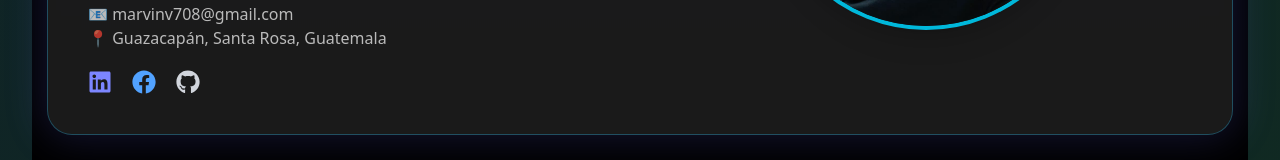
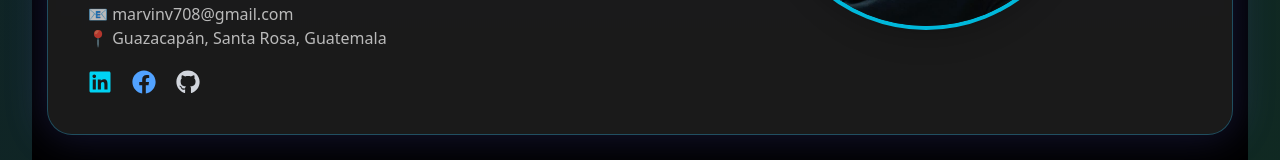
Before and after one commit to Alexmavl/Portafolio-mavl, a React (Vite) app: page / in a window 1280 px wide. Shown: the part 586-746 px from the top of the page. Built offline with nearby package versions, Linux system fonts and the light colour scheme.

Commit message:
cambios de dieño en la foto

```diff
--- a/src/components/Hero.tsx
+++ b/src/components/Hero.tsx
@@ -64,7 +64,7 @@ const Hero: FC = () => {
                 href="https://www.linkedin.com/in/marvin-vasquez-27557397/"
                 target="_blank"
                 whileHover={{ scale: 1.2, color: "#818cf8" }}
-                className="text-indigo-400 transition"
+                className="text-cyan-400 transition"
               >
                 <FaLinkedin />
               </motion.a>
@@ -95,7 +95,7 @@ const Hero: FC = () => {
             transition={{ duration: 0.9 }}
             whileHover={{
               scale: 1.05,
-              boxShadow: "0 0 40px rgba(99, 102, 331, 0.6)",
+              boxShadow: "0 0 40px rgba(0, 128, 128, 0.6)",
             }}
           >
             <img
--- a/src/components/Projects.tsx
+++ b/src/components/Projects.tsx
@@ -67,7 +67,7 @@ const Projects: FC = () => {
                     className="w-full h-48 object-cover rounded-t-2xl"
                   />
                   {/* Glow overlay en hover */}
-                  <div className="absolute inset-0 rounded-t-2xl bg-indigo-400/10 opacity-0 group-hover:opacity-100 transition duration-300 pointer-events-none" />
+                  <div className="absolute inset-0 rounded-t-2xl bg-cyan-400/10 opacity-0 group-hover:opacity-100 transition duration-300 pointer-events-none" />
                 </motion.div>
 
                 <div className="p-6">
```
